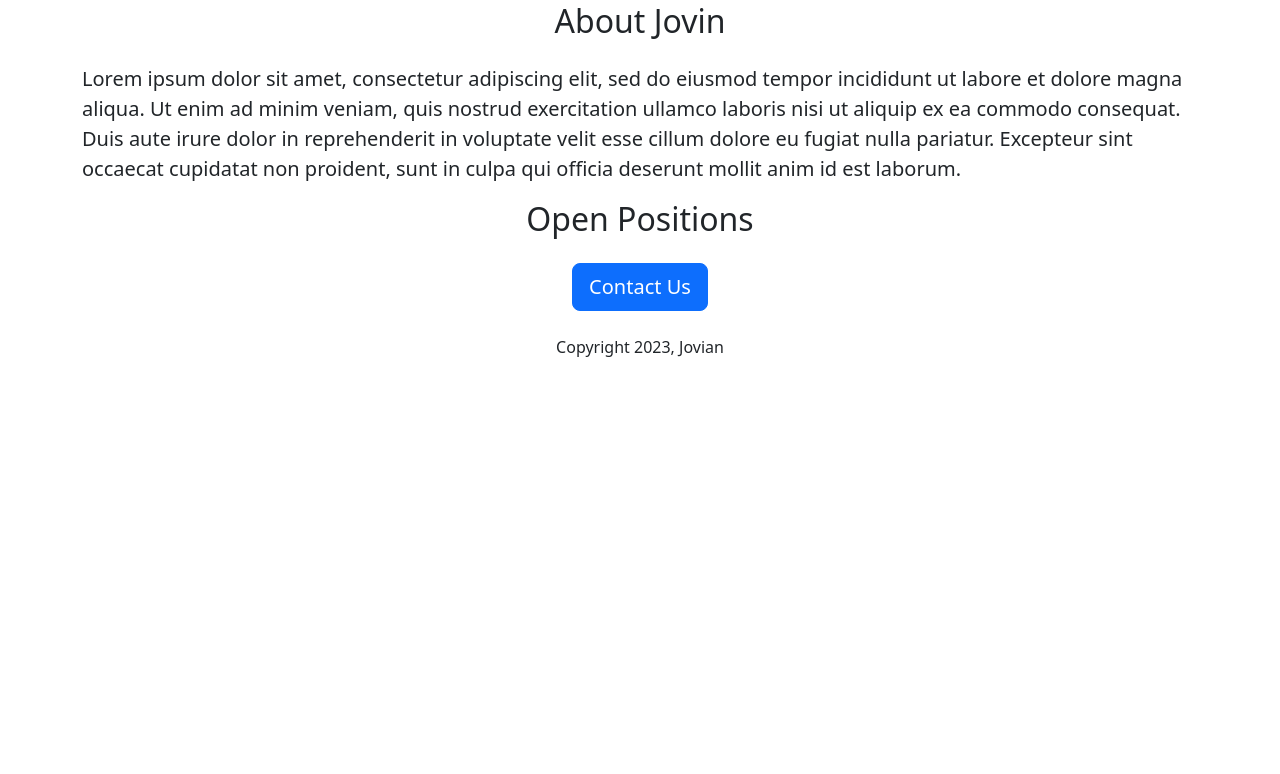
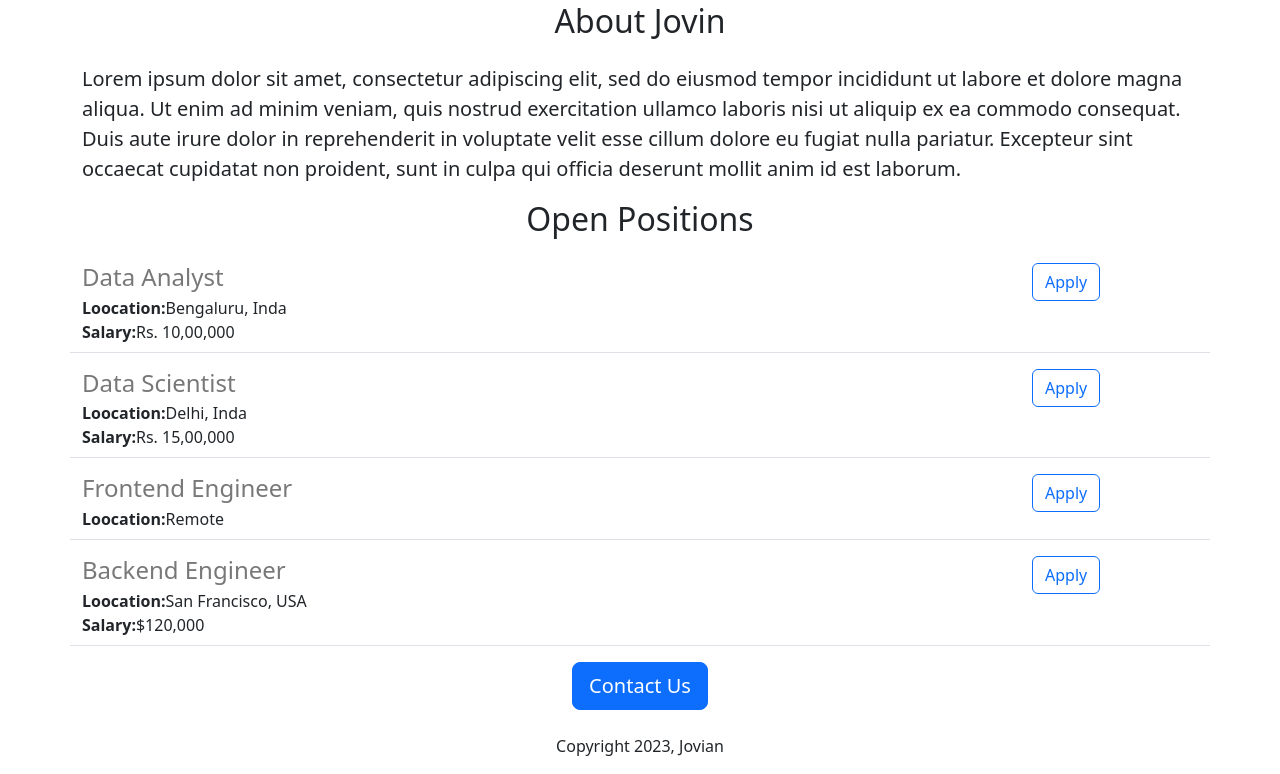
Before and after one commit to clipsey24/KND-Solutions, a Flask app: page / in a window 1280 px wide. Shown: the part 446-1220 px from the top of the page. Before the commit the page ends 803 px from the top, so only its background shows below. Run offline with Flask 3, Linux system fonts and the light colour scheme.

Commit message:
added data

```diff
--- a/app.py
+++ b/app.py
@@ -1,4 +1,4 @@
-from flask import Flask, render_template
+from flask import Flask, jsonify, render_template
 
 app = Flask(__name__)
 
@@ -21,7 +21,7 @@ JOBS = [
       'id': 3,
       'title': 'Frontend Engineer',
       'location': 'Remote',
-      'salary': 'Rs. 12,00,000'
+
    },
 
 {
@@ -34,7 +34,12 @@ JOBS = [
 
 @app.route("/")
 def hello_world():
-    return render_template('home.html')
+    return render_template('home.html', jobs=JOBS)
+
+
+@app.route("/api/jobs")
+def list_jobs():
+    return jsonify(JOBS)
 
 if __name__ == "__main__":
   app.run(host='0.0.0.0', debug=True)
--- a/templates/home.html
+++ b/templates/home.html
@@ -28,9 +28,11 @@
           Lorem ipsum dolor sit amet, consectetur adipiscing elit, sed do eiusmod tempor incididunt ut labore et dolore magna aliqua. Ut enim ad minim veniam, quis nostrud exercitation ullamco laboris nisi ut aliquip ex ea commodo consequat. Duis aute irure dolor in reprehenderit in voluptate velit esse cillum dolore eu fugiat nulla pariatur. Excepteur sint occaecat cupidatat non proident, sunt in culpa qui officia deserunt mollit anim id est laborum.
         </p>
       <h2 class="text-center mt-2 mb-4">Open Positions</h2>
-        <p >
-          {{jobs}}
-        </p>
+        <div>
+          {% for job in jobs %}
+            {% include 'jobitem.html' %}
+          {% endfor %}
+        </div>
         <div class="text-center">
           <button class="btn btn-primary btn-lg">Contact Us</button>
           <p class="mt-4">Copyright 2023, Jovian</p>
--- /dev/null
+++ b/templates/jobitem.html
@@ -0,0 +1,19 @@
+<div class="border-bottom row" style="margin-bottom:16px;padding-bottom:8px;">
+<div class="col-10">
+  <h4
+    style="color: rgb(120,120,120); margin-bottom:4px; ">
+    {{job['title']}}
+  </h4>
+  <div>
+    <b>Loocation:</b>{{job['location']}}
+  </div>
+  {% if 'salary' in job %}
+  <div>
+    <b>Salary:</b>{{job['salary']}}                                      </div>
+  {% endif %}
+</div>
+
+<div class="col-2">
+  <button type="button" class="btn btn-outline-primary float-right align-middle">Apply</button>
+</div>
+</div>
```
